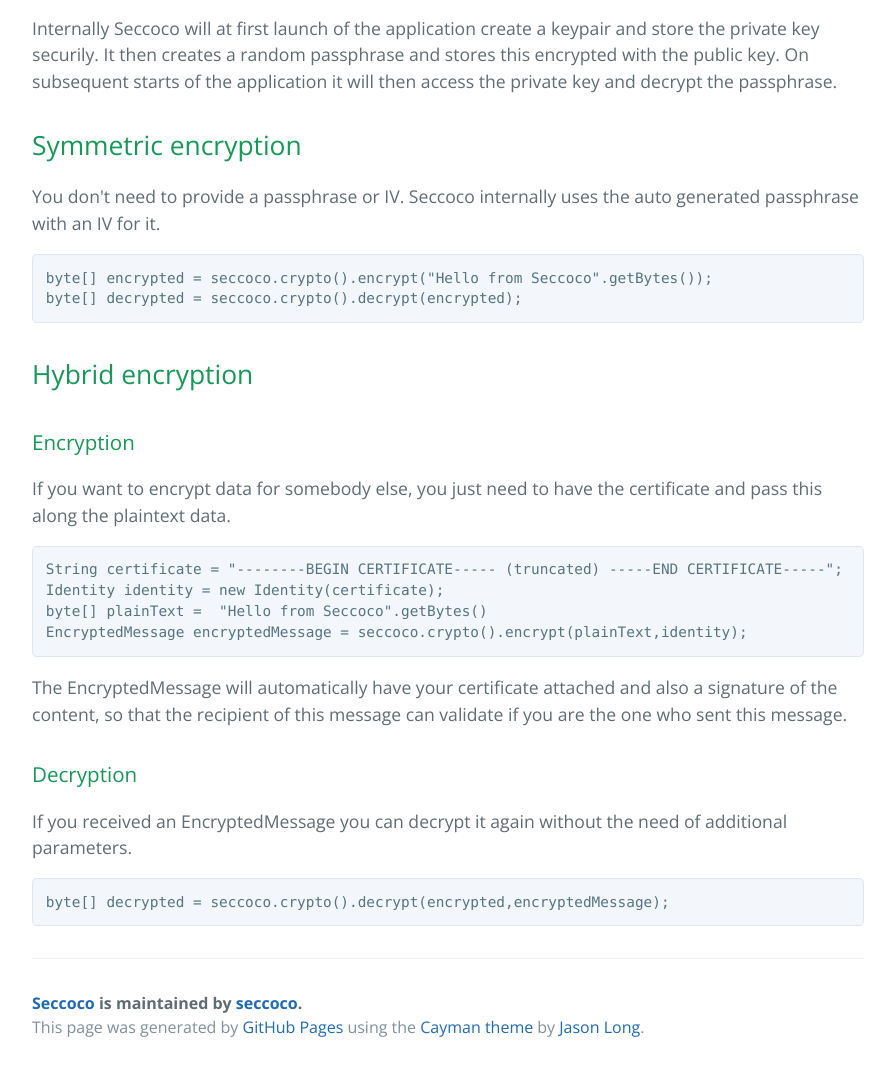
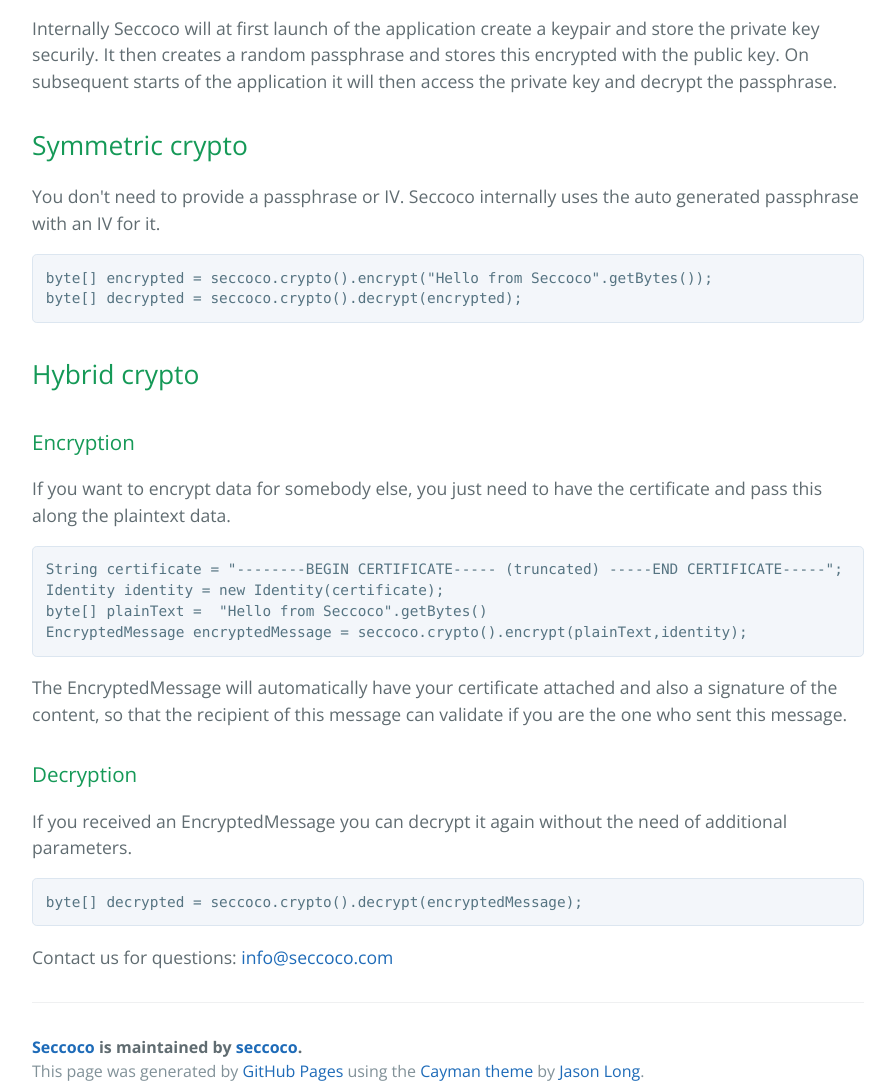
Before and after one commit to seccoco/seccoco-android, a plain HTML site: page index.html in a window 1280 px wide. Shown: the part 886-1972 px from the top of the page, without its empty margins (192-1087 px from the left). Drawn offline with nearby package versions, Linux system fonts and the light colour scheme.

Commit message:
Create gh-pages branch via GitHub

```diff
--- a/index.html
+++ b/index.html
@@ -38,7 +38,7 @@
 <p>Internally Seccoco will at first launch of the application create a keypair and store the private key securily. It then creates a random passphrase and stores this encrypted with the public key. On subsequent starts of the application it will then access the private key and decrypt the passphrase.</p>
 
 <h2>
-<a id="symmetric-encryption" class="anchor" href="#symmetric-encryption" aria-hidden="true"><span class="octicon octicon-link"></span></a>Symmetric encryption</h2>
+<a id="symmetric-crypto" class="anchor" href="#symmetric-crypto" aria-hidden="true"><span class="octicon octicon-link"></span></a>Symmetric crypto</h2>
 
 <p>You don't need to provide a passphrase or IV. Seccoco internally uses the auto generated passphrase with an IV for it.</p>
 
@@ -47,7 +47,7 @@ byte[] decrypted = seccoco.crypto().decrypt(encrypted);
 </code></pre>
 
 <h2>
-<a id="hybrid-encryption" class="anchor" href="#hybrid-encryption" aria-hidden="true"><span class="octicon octicon-link"></span></a>Hybrid encryption</h2>
+<a id="hybrid-crypto" class="anchor" href="#hybrid-crypto" aria-hidden="true"><span class="octicon octicon-link"></span></a>Hybrid crypto</h2>
 
 <h3>
 <a id="encryption" class="anchor" href="#encryption" aria-hidden="true"><span class="octicon octicon-link"></span></a>Encryption</h3>
@@ -67,8 +67,10 @@ EncryptedMessage encryptedMessage = seccoco.crypto().encrypt(plainText,identity)
 
 <p>If you received an EncryptedMessage you can decrypt it again without the need of additional parameters.</p>
 
-<pre><code>byte[] decrypted = seccoco.crypto().decrypt(encrypted,encryptedMessage);
+<pre><code>byte[] decrypted = seccoco.crypto().decrypt(encryptedMessage);
 </code></pre>
+
+<p>Contact us for questions: <a href="mailto:info@seccoco.com">info@seccoco.com</a></p>
 
       <footer class="site-footer">
         <span class="site-footer-owner"><a href="https://github.com/seccoco/seccoco-android">Seccoco</a> is maintained by <a href="https://github.com/seccoco">seccoco</a>.</span>
```
Also changed, not shown: params.json (+1 -1 lines).
